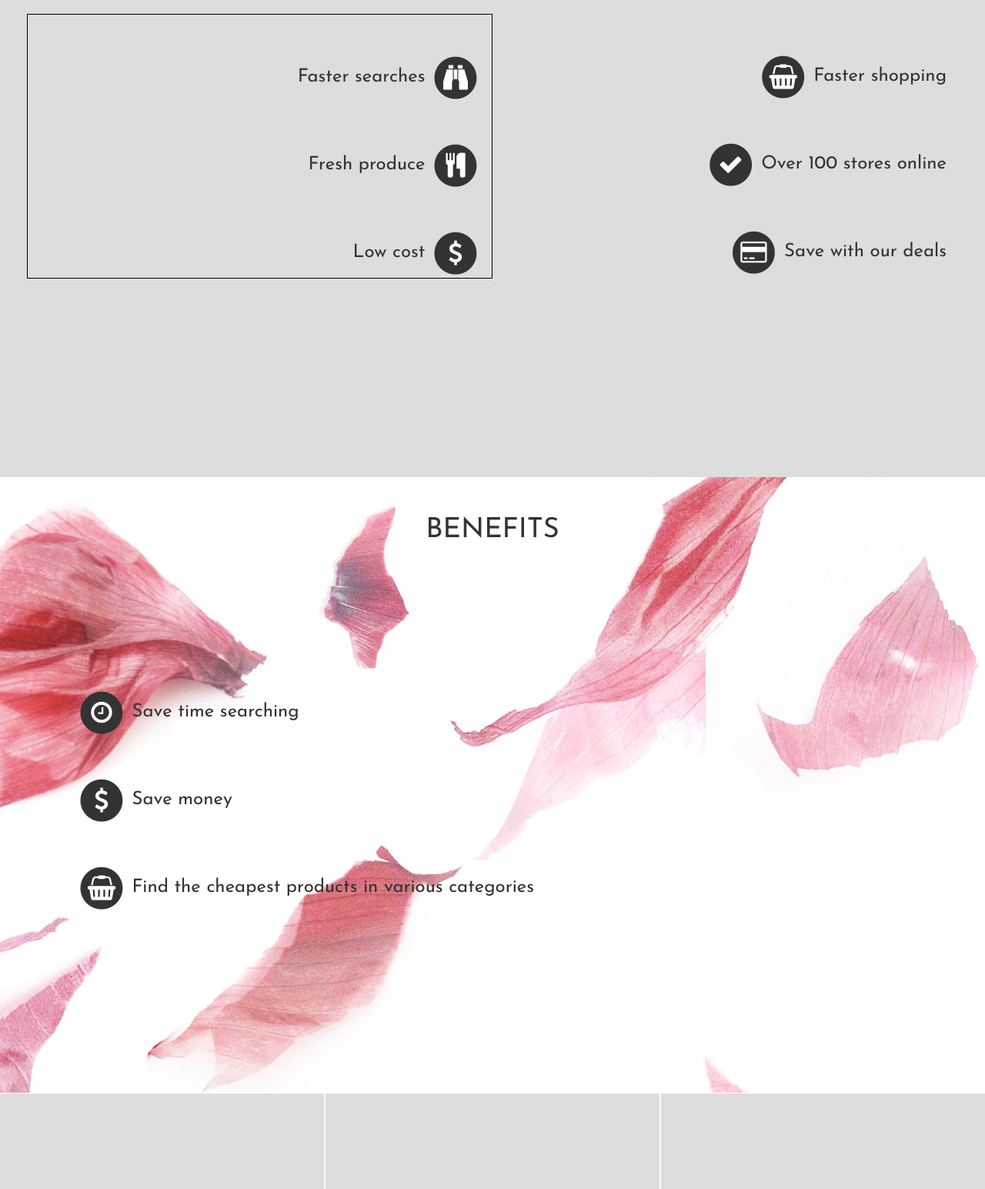
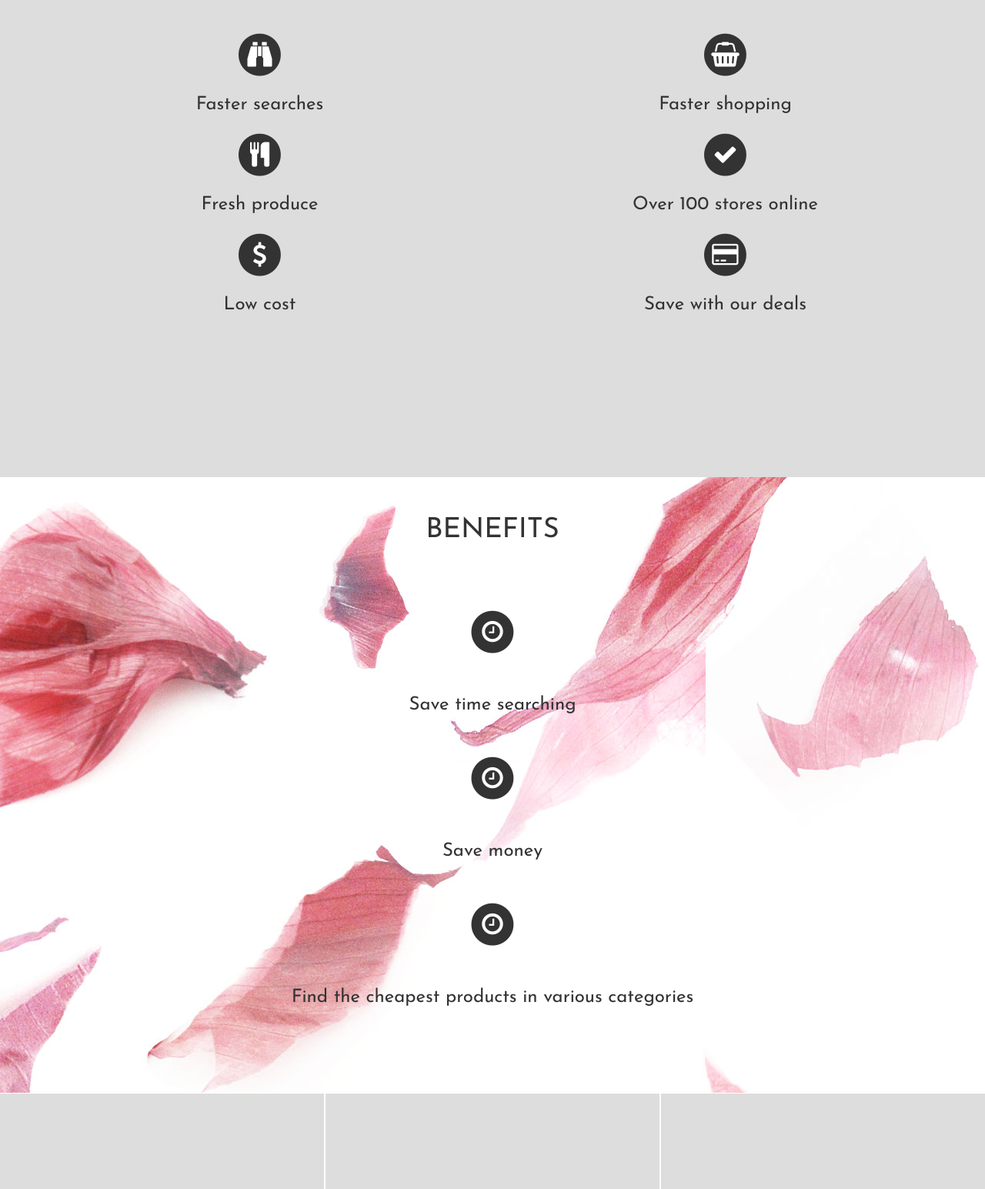
Before and after one commit to jadlao/olooqLandingPage, a plain HTML site: page index.html in a window 1280 px wide. Shown: the part 980-2525 px from the top of the page at 77% size. Drawn offline with nearby package versions, Linux system fonts and the light colour scheme.

Commit message:
fixed mobile size layout

```diff
--- a/css/style.css
+++ b/css/style.css
@@ -27,7 +27,7 @@ html, body {
     width: 10px;
     position: relative;
     margin-top: 25px;
-    left: -20px;
+    left: 10px;
 }
 
 .section {
@@ -61,24 +61,20 @@ html, body {
 
 .section2 .row {
     position: relative;
-    top: 40%;
+    top: 45%;
     transform: translateY(-50%);
     -ms-transform: translateY(-50%);
     -webkit-transform: translateY(-50%);
 }
 
 .section2 h3 {
-    margin-top: 50px;
+    margin-top: 20px;
+    margin-bottom: 20px;
     width: 100%;
-    text-align: right;
 }
 
 .section2 .left {
-    display: flex;
-    flex-direction: row;
-    justify-content: flex-end;
-    flex-wrap: wrap;
-    border: 1px solid black;
+
 }
 
 .section2 .right {
@@ -90,9 +86,8 @@ html, body {
 }
 
 .benefits {
-    margin: 0 50px 0 50px;
     position: relative;
-    top: 40%;
+    top: 45%;
     transform: translateY(-50%);
     -ms-transform: translateY(-50%);
     -webkit-transform: translateY(-50%);
--- a/index.html
+++ b/index.html
@@ -44,48 +44,76 @@
         <div class="section section2" id="section2">
             <h1 class="text-center">FEATURES</h1>
             <div class="row">
-                <div class="col-xs-6 left">
-                    <h3>Faster searches
+                <div class="col-xs-6 left text-center">
+                    <div class="icon">
+                        <h3>
                         <span class="fa-stack fa-lg icon">
                             <i class="fa fa-circle fa-stack-2x"></i>
                             <i class="fa fa-binoculars fa-stack-1x fa-inverse"></i>
                         </span>
                         </h3>
-                    <h3>Fresh produce
+                    </div>
+                    <div class="feature">
+                        <h3>Faster searches</h3>
+                    </div>
+                    <div class="icon">
+                        <h3>
                         <span class="fa-stack fa-lg icon">
                             <i class="fa fa-circle fa-stack-2x"></i>
                             <i class="fa fa-cutlery fa-stack-1x fa-inverse"></i>
                         </span>
                         </h3>
-                    <h3>Low cost
+                    </div>
+                    <div class="feature">
+                        <h3>Fresh produce</h3>
+                    </div>
+                    <div class="icon">
+                        <h3>
                         <span class="fa-stack fa-lg icon">
                             <i class="fa fa-circle fa-stack-2x"></i>
                             <i class="fa fa-dollar fa-stack-1x fa-inverse"></i>
                         </span>
                         </h3>
                     </div>
-                <div class="col-xs-6 right">
+                    <div class="feature">
+                        <h3>Low cost</h3>
+                    </div>
+                </div>
+
+                <div class="col-xs-6 right text-center">
+                    <div class="icon">
                         <h3>
                         <span class="fa-stack fa-lg icon">
                             <i class="fa fa-circle fa-stack-2x"></i>
                             <i class="fa fa-shopping-basket fa-stack-1x fa-inverse"></i>
                         </span>
-                    Faster shopping
                         </h3>
+                    </div>
+                    <div class="feature">
+                        <h3>Faster shopping</h3>
+                    </div>
+                    <div class="icon">
                         <h3>
                         <span class="fa-stack fa-lg icon">
                             <i class="fa fa-circle fa-stack-2x"></i>
                             <i class="fa fa-check fa-stack-1x fa-inverse"></i>
                         </span>
-                    Over 100 stores online
                         </h3>
+                    </div>
+                    <div class="feature">
+                        <h3>Over 100 stores online</h3>
+                    </div>
+                    <div class="icon">
                         <h3>
                         <span class="fa-stack fa-lg icon">
                             <i class="fa fa-circle fa-stack-2x"></i>
                             <i class="fa fa-credit-card fa-stack-1x fa-inverse"></i>
                         </span>
-                    Save with our deals
                         </h3>
+                    </div>
+                    <div class="feature">
+                        <h3>Save with our deals</h3>
+                    </div>
                 </div>
             </div>
         </div>
@@ -93,28 +121,40 @@
         <!-- BENEFITS -->
         <div class="section section3" id="section3">
             <h1 class="text-center">BENEFITS</h1>
-                   <div class="benefits">
+                   <div class="col-xs-12 benefits text-center">
+                       <div class="icon">
                             <h3>
                                 <span class="fa-stack fa-lg icon">
                                     <i class="fa fa-circle fa-stack-2x"></i>
                                     <i class="fa fa-clock-o fa-stack-1x fa-inverse"></i>
                                 </span>
-                        Save time searching
                             </h3>
+                       </div>
+                       <div class="benefit">
+                           <h3>Save time searching</h3>
+                       </div>
+                       <div class="icon">
                             <h3>
                                 <span class="fa-stack fa-lg icon">
                                     <i class="fa fa-circle fa-stack-2x"></i>
-                            <i class="fa fa-dollar fa-stack-1x fa-inverse"></i>
+                                    <i class="fa fa-clock-o fa-stack-1x fa-inverse"></i>
                                 </span>
-                    Save money
                             </h3>
+                       </div>
+                       <div class="benefit">
+                           <h3>Save money</h3>
+                       </div>
+                       <div class="icon">
                             <h3>
                                 <span class="fa-stack fa-lg icon">
                                     <i class="fa fa-circle fa-stack-2x"></i>
-                            <i class="fa fa-shopping-basket fa-stack-1x fa-inverse"></i>
+                                    <i class="fa fa-clock-o fa-stack-1x fa-inverse"></i>
                                 </span>
-                    Find the cheapest products in various categories
                             </h3>
+                       </div>
+                       <div class="benefit">
+                           <h3>Find the cheapest products in various categories</h3>
+                       </div>
                 </div>
         </div>
 
```
Lines whose indentation alone changed are shown as unchanged.
